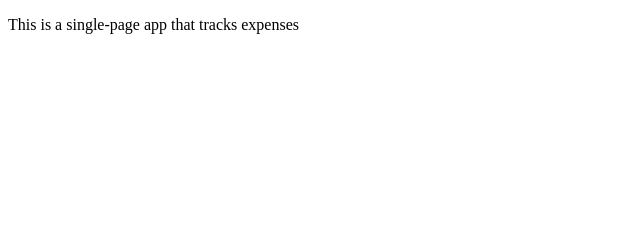
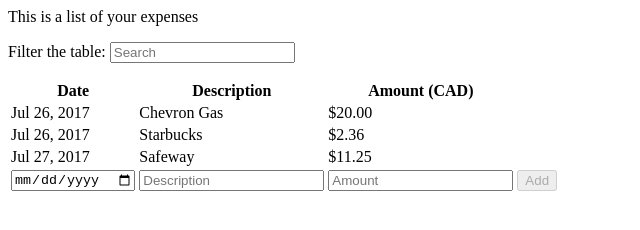
Before and after one commit to tunjayjafarli/ExpenseTracker, a plain HTML site: page index.html in a window 1280 px wide. Shown: the whole page, without its empty margins (0-640 px from the left). Drawn offline with nearby package versions, Linux system fonts and the light colour scheme.

Commit message:
added table, form to insert new item, form validation and search bar

```diff
--- a/index.html
+++ b/index.html
@@ -12,17 +12,55 @@
         <link rel="stylesheet" href="css/main.css">
         <script src="js/vendor/modernizr-2.8.3.min.js"></script>
         -->
-    </head>
 
-    <body ng-app>
-
-        <!-- Add application content here -->
-        <p>This is a single-page app that tracks expenses</p>
-
+        <link rel="stylesheet" href="main.css">
 
         <!-- Add scripts here -->
         <script src="https://code.jquery.com/jquery-1.12.0.min.js"></script>
         <script src="https://ajax.googleapis.com/ajax/libs/angularjs/1.6.4/angular.min.js"></script>
 
+        <script src="main.js"></script>
+    </head>
+
+    <body ng-app="expenseTrackerApp">
+
+        <!-- Add application content here -->
+        <div ng-controller="controller">
+        {{ title }}
+
+        <br>
+
+        <p>Filter the table:
+        <input type="text" name="search" placeholder="Search" ng-model="searchTerm">
+        </p>
+
+        <form name="expenseForm" novalidate><table>
+            <tr>
+                <th>Date</th>
+                <th>Description</th>
+                <th>Amount (CAD)</th>
+            </tr>
+            <tr ng-repeat="x in expenses | filter : searchTerm">
+                <td>{{ x.date | date }}</td>
+                <td>{{ x.description }}</td>
+                <td>{{ x.amount | currency }}</td>
+            </tr>
+            <tr>
+                <td><input name="dateInput" type="date" placeholder="Date" ng-model="date" required=""></td>
+                <td><input name="descInput" type="text" placeholder="Description" ng-model="description" required=""></td>
+                <td><input name="amountInput" type="number" placeholder="Amount" ng-model="amount" required=""></td>
+                <td><input name="addBtn" type="submit" value="Add" ng-click="addExpense(date, description, amount)"
+                ng-disabled="expenseForm.dateInput.$invalid || expenseForm.descInput.$invalid || expenseForm.amountInput.$invalid"></td>
+            </tr>
+        </table></form>
+
+        <p><span style="color:red" ng-show="expenseForm.dateInput.$dirty && expenseForm.dateInput.$invalid">Enter a valid date (YYYY-MM-DD)</span></p>
+        <p><span style="color:red" ng-show="expenseForm.descInput.$dirty && expenseForm.descInput.$invalid">A text description is required</span></p>
+        <p><span style="color:red" ng-show="expenseForm.amountInput.$dirty && expenseForm.amountInput.$invalid">Enter a valid $$ amount</span></p>
+
+
+
+        </div>
+
     </body>
 </html>
--- /dev/null
+++ b/main.js
@@ -0,0 +1,19 @@
+var app = angular.module("expenseTrackerApp", []);
+
+app.controller("controller", function($scope) {
+	$scope.title = "This is a list of your expenses"
+
+	// Sample data to display
+	$scope.expenses = [{date: "2017-07-26", description: "Chevron Gas", amount: "20.00"},
+						{date: "2017-07-26", description: "Starbucks", amount: "2.36"},
+						{date: "2017-07-27", description: "Safeway", amount: "11.25"}]
+
+	// Add a new item to the array of expenses
+	$scope.addExpense = function(date, description, amount) {
+		var newEntry = {date: date, description: description, amount: amount}
+		$scope.expenses = $scope.expenses.concat(newEntry)
+	};
+
+
+
+});
```
